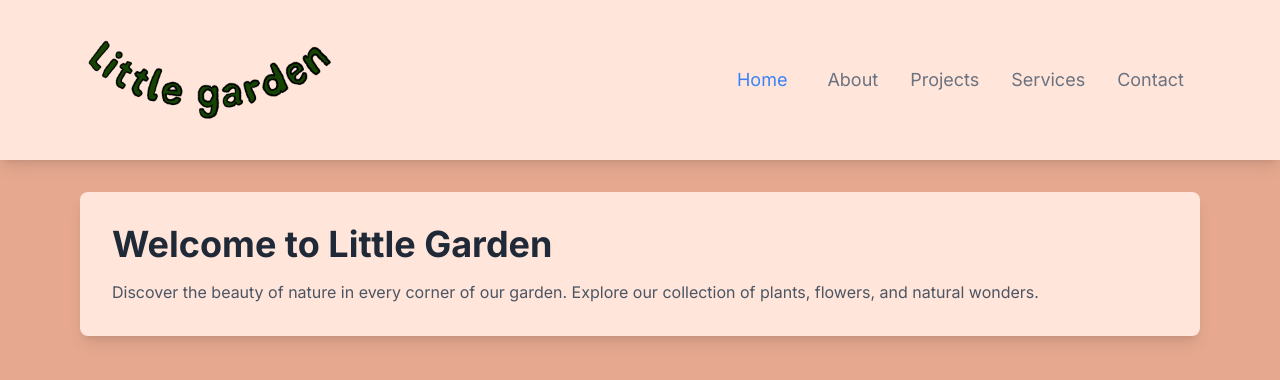
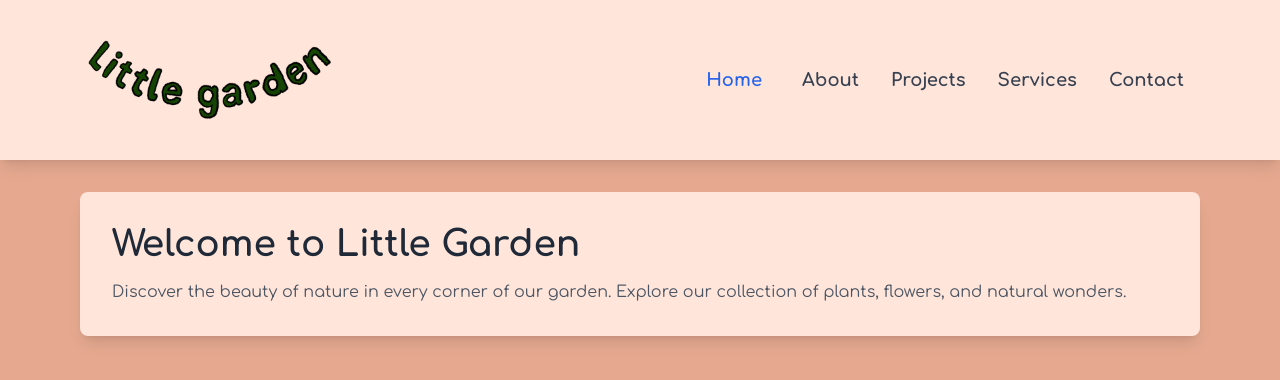
Before and after one commit to mikelsito/little-garden, a Next.js app: page / in a window 1280 px wide. Shown: the top 380 px of the page. Built offline with nearby package versions, Linux system fonts and the light colour scheme.

Commit message:
Added new font and better navigation.

```diff
--- a/src/app/layout.tsx
+++ b/src/app/layout.tsx
@@ -1,9 +1,10 @@
 import type { Metadata } from "next";
-import { Inter } from "next/font/google";
+import { Comfortaa } from "next/font/google";
 import "./globals.css";
 
-const inter = Inter({
+const comfortaa = Comfortaa({
   subsets: ["latin"],
+  weight: ['300', '400', '500', '600', '700'],
 });
 
 export const metadata: Metadata = {
@@ -18,7 +19,7 @@ export default function RootLayout({
 }>) {
   return (
     <html lang="en">
-      <body className={`${inter.className} antialiased`}>
+      <body className={`${comfortaa.className} antialiased`}>
         <div style={{ backgroundColor: '#e6a990' }}>
           <main style={{ backgroundColor: '#ffe5da', minHeight: '100vh' }}>
             {children}
--- a/src/components/Navbar.tsx
+++ b/src/components/Navbar.tsx
@@ -26,31 +26,31 @@ export default function Navbar() {
           <div className="hidden md:flex items-center space-x-4 ml-auto">
             <Link
               href="/"
-              className={`py-6 px-4 text-lg ${pathname === '/' ? 'text-blue-500' : 'text-gray-500 hover:text-gray-900'}`}
+              className={`py-6 px-4 text-lg font-bold ${pathname === '/' ? 'text-blue-600' : 'text-gray-700 hover:text-gray-900'}`}
             >
               Home
             </Link>
             <Link
               href="/about"
-              className={`py-4 px-2 text-lg ${pathname === '/about' ? 'text-blue-500' : 'text-gray-500 hover:text-gray-900'}`}
+              className={`py-4 px-2 text-lg font-bold ${pathname === '/about' ? 'text-blue-600' : 'text-gray-700 hover:text-gray-900'}`}
             >
               About
             </Link>
             <Link
               href="/projects"
-              className={`py-4 px-2 text-lg ${pathname === '/projects' ? 'text-blue-500' : 'text-gray-500 hover:text-gray-900'}`}
+              className={`py-4 px-2 text-lg font-bold ${pathname === '/projects' ? 'text-blue-600' : 'text-gray-700 hover:text-gray-900'}`}
             >
               Projects
             </Link>
             <Link
               href="/services"
-              className={`py-4 px-2 text-lg ${pathname === '/services' ? 'text-blue-500' : 'text-gray-500 hover:text-gray-900'}`}
+              className={`py-4 px-2 text-lg font-bold ${pathname === '/services' ? 'text-blue-600' : 'text-gray-700 hover:text-gray-900'}`}
             >
               Services
             </Link>
             <Link
               href="/contact"
-              className={`py-4 px-2 text-lg ${pathname === '/contact' ? 'text-blue-500' : 'text-gray-500 hover:text-gray-900'}`}
+              className={`py-4 px-2 text-lg font-bold ${pathname === '/contact' ? 'text-blue-600' : 'text-gray-700 hover:text-gray-900'}`}
             >
               Contact
             </Link>
```
